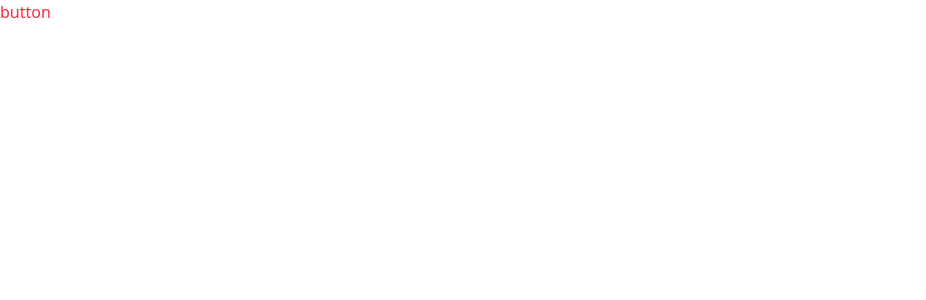
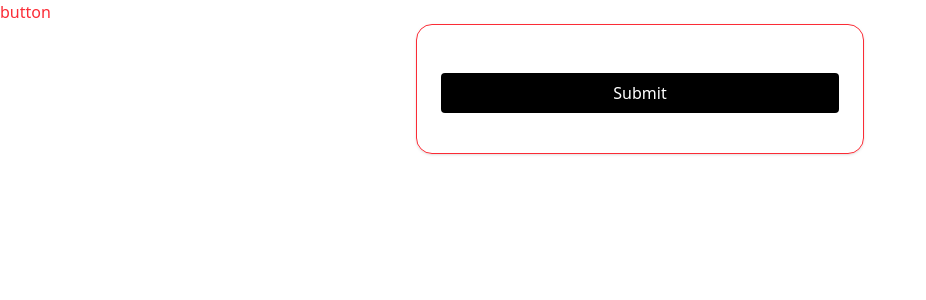
Before and after one commit to Project-ORDO/ordo-client, a React (Vite) app: page / in a window 1280 px wide. Shown: the top 300 px of the page, without its empty margins (0-926 px from the left). Built offline with nearby package versions, Linux system fonts and the light colour scheme.

Commit message:
feat: created the reusable form

```diff
--- a/package.json
+++ b/package.json
@@ -12,7 +12,8 @@
   "dependencies": {
     "@tailwindcss/vite": "^4.1.11",
     "react": "^19.1.0",
-    "react-dom": "^19.1.0"
+    "react-dom": "^19.1.0",
+    "react-hook-form": "^7.60.0"
   },
   "devDependencies": {
     "@eslint/js": "^9.25.0",
--- a/src/App.jsx
+++ b/src/App.jsx
@@ -1,4 +1,5 @@
 import React from 'react'
+import AuthForm from './components/Form'
 
 const App = () => {
   return (
@@ -6,6 +7,7 @@ const App = () => {
       <div>
         <button className='.btn-primary'>button</button>
       </div>
+      <AuthForm />
     </div>
   )
 }
--- /dev/null
+++ b/src/components/Form.jsx
@@ -0,0 +1,63 @@
+// import { Link } from "react-router-dom";
+import { useForm } from "react-hook-form";
+
+const AuthForm = ({
+  heading,
+  onSubmit,
+  fields = [],
+  submitText = "Submit",
+  extraLinks = [],
+}) => {
+  const {
+    register,
+    handleSubmit,
+    formState: { errors },
+  } = useForm();
+
+  return (
+    <div className="max-w-md mx-auto p-6 border rounded-2xl shadow">
+      <h2 className="text-2xl font-bold mb-6 text-center">{heading}</h2>
+
+      <form onSubmit={handleSubmit(onSubmit)} className="space-y-4">
+        {fields.map((field) => (
+          <div key={field.name}>
+            <label className="block text-sm font-medium mb-1">
+              {field.label}
+            </label>
+            <input
+              type={field.type || "text"}
+              {...register(field.name, field.validation)}
+              className="w-full p-2 border rounded"
+              placeholder={field.placeholder}
+            />
+            {errors[field.name] && (
+              <p className="text-red-500 text-sm mt-1">
+                {errors[field.name].message}
+              </p>
+            )}
+          </div>
+        ))}
+
+        <button
+          type="submit"
+          className="w-full py-2 px-4 bg-black text-white rounded"
+        >
+          {submitText}
+        </button>
+      </form>
+
+      <div className="mt-4 text-sm text-center space-y-1">
+        {extraLinks.map((link, index) => (
+          <div key={index}>
+            {link.label}{" "}
+            {/* <Link to={link.to} className="text-blue-600 underline"> */}
+              {/* {link.text}
+            </Link> */}
+          </div>
+        ))}
+      </div>
+    </div>
+  );
+};
+
+export default AuthForm;
```
Also changed, not shown: 1 other file (tests, documents, lock files or other folders).
